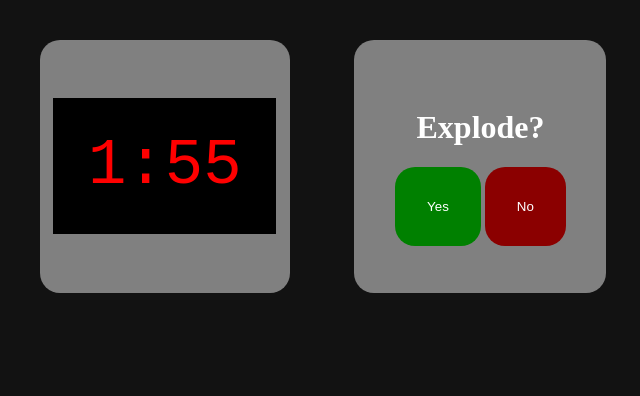
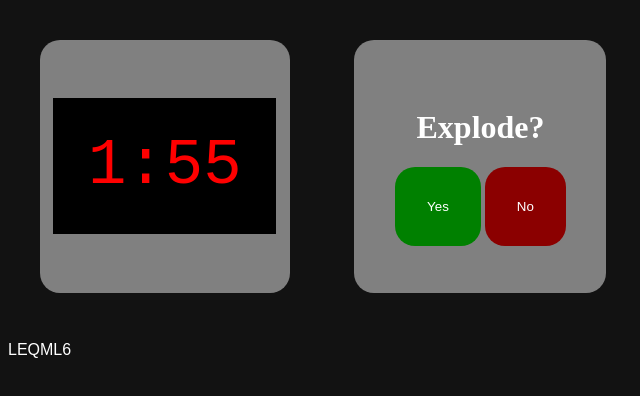
Before and after one commit to hannes-dev/YUBOG, a plain HTML site: page main.html in a window 1280 px wide. Shown: the full height of the page, 0-640 px from the left. Drawn offline with Linux system fonts and the light colour scheme.

Commit message:
allow specifying serial in url parameters

```diff
--- a/BombLib.js
+++ b/BombLib.js
@@ -11,7 +11,7 @@ export default class Bomb {
         this.registerModules(modules)
         this.batteries = this.generateBatteries();
         this.ports = this.generatePorts();
-        this.serial = this.generateSerial(6);
+        this.serial = this.getOrGenSerial(6);
 
         addEventListener("message", this.handleMessage);
     }
@@ -185,7 +185,12 @@ export default class Bomb {
         return possiblePorts.sort(() => Math.random() - 0.5).slice(0, 3)
     }
 
-    generateSerial(serial_length) {
+    getOrGenSerial(serial_length) {
+        // check if serial was given in URL
+        let params = new URLSearchParams(window.location.search);
+        if (params.has("serial") && params.get("serial").length == serial_length) {
+            return params.get("serial");
+        }
         // no Y to avoid vowel questions
         const letters = "ABCDEFGHIJKLMNOPQRSTUVWXZ";
         const numbers = "0123456789";
--- a/main.html
+++ b/main.html
@@ -8,9 +8,12 @@
 </head>
 
 <body>
-    <div class="module center">
-        <div id="timer" class="timer center">timer</div>
+    <div id="module_box">
+        <div class="module center">
+            <div id="timer" class="timer center">timer</div>
+        </div>
     </div>
+    <p id="serial"></p>
 </body>
 
 <script type="module">
@@ -22,24 +25,28 @@
         let iframe = document.createElement("iframe");
         iframe.src = module;
         iframe.className = "module";
-        document.body.appendChild(iframe);
+        module_box.appendChild(iframe);
         module_frames.push(iframe);
     }
 
     const bomb = new Bomb(module_frames, 120, 2);
 
     const timer = document.getElementById("timer");
-    function tick() {
-        timer.innerHTML = bomb.time_left_string;
-    }
-    window.addEventListener("tick", tick);
+    window.addEventListener("tick", () => timer.innerHTML = bomb.time_left_string);
     window.addEventListener("explode", () => timer.innerHTML = "BOOM!");
     window.addEventListener("solved", () => timer.innerHTML = "SOLVED");
 
+    document.getElementById("serial").innerText = bomb.serial;
+
     bomb.start();
+
 </script>
 
 <style>
+    #module_box {
+        display: flex;
+    }
+
     .module {
         background-color: gray;
         aspect-ratio: 1/1;
@@ -59,9 +66,9 @@
     }
 
     body {
+        color: white;
         background-color: #121212;
         font-family: sans-serif;
-        display: flex;
     }
 
     .center {
```
